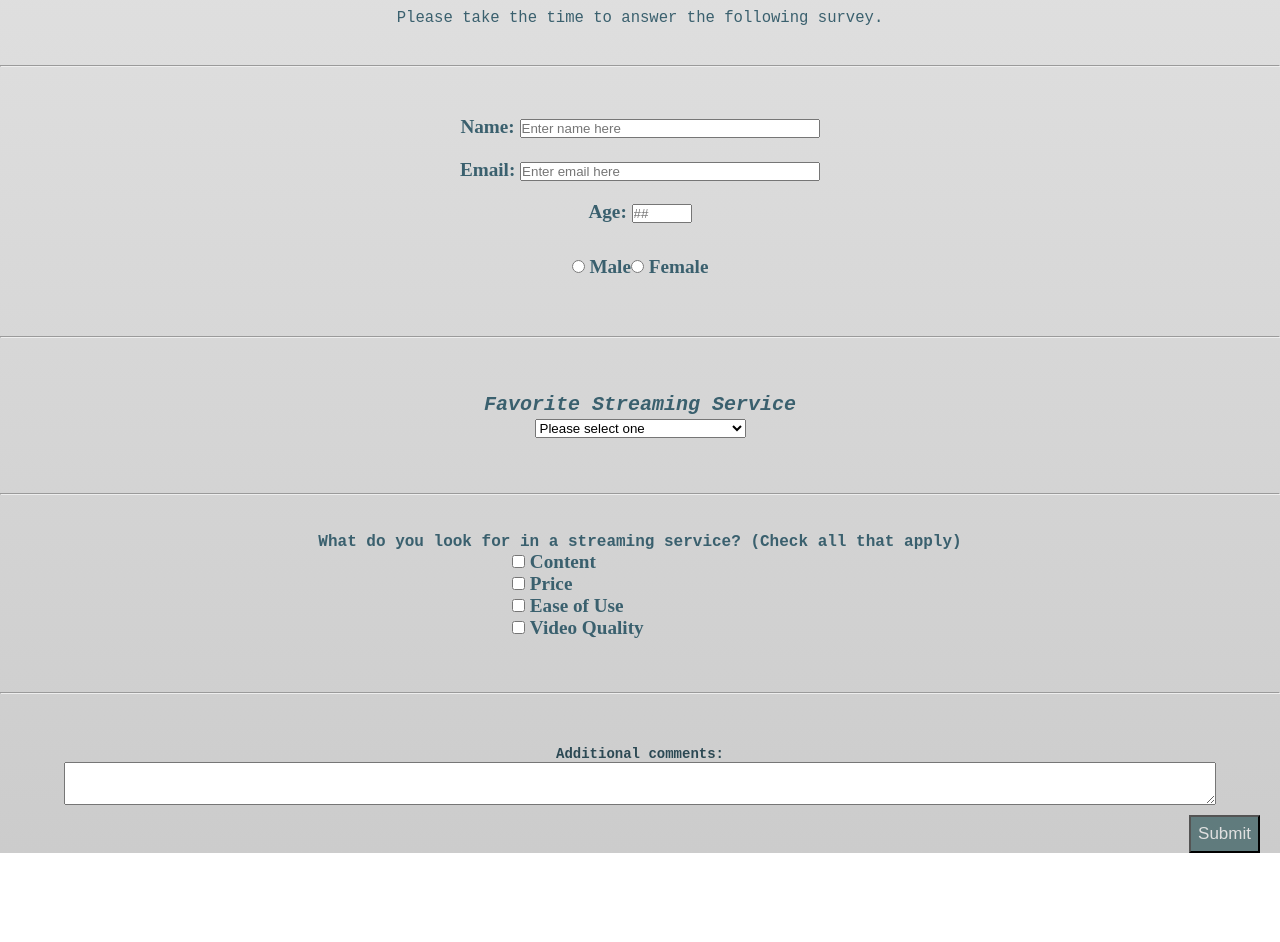
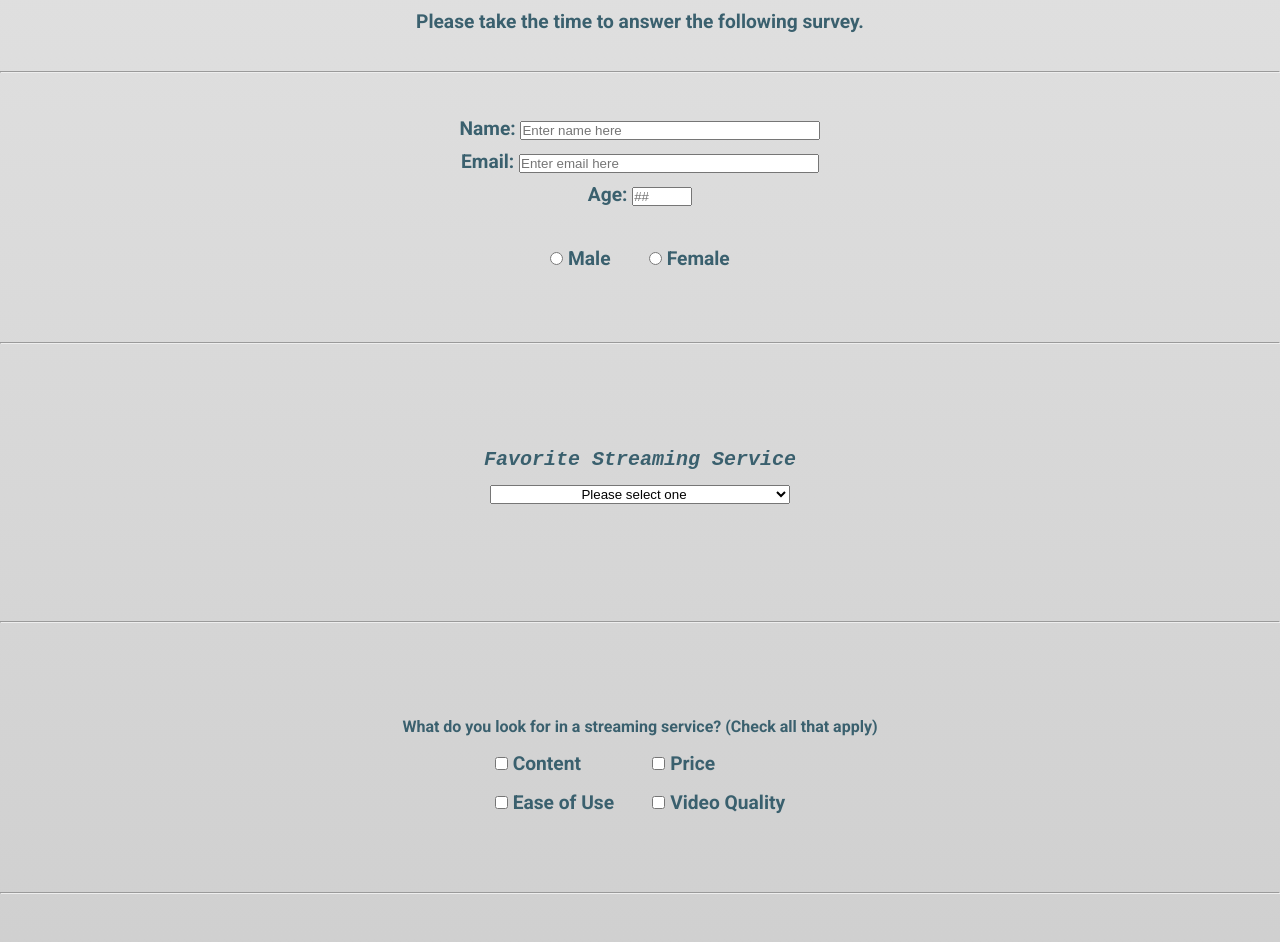
Before and after one commit to macgirl212/fcc-survey-form, a plain HTML site: page index.html in a window 1280 px wide. Shown: the part 71-1013 px from the top of the page. Before the commit the page ends 924 px from the top, so only its background shows below. Drawn offline with Linux system fonts and the light colour scheme.

Commit message:
typography changes

```diff
--- a/index.html
+++ b/index.html
@@ -15,31 +15,31 @@
         <form id="survey-form">
             <div id="first-section">
                 <div class="input-section">
-                    <label for="name" id="name-label"><b>Name:</b></label>
+                    <label for="name" id="name-label">Name:</label>
                     <input type="text" id="name"  placeholder="Enter name here" required>
                 </div>
                 <div class="input-section">
-                    <label for="email" id="email-label"><b>Email:</b></label>
+                    <label for="email" id="email-label">Email:</label>
                     <input type="email" id="email"  placeholder="Enter email here" required>
                 </div>
                 <div class="input-section">
-                    <label for="age" id="number-label"><b>Age:</b></label>
+                    <label for="age" id="number-label">Age:</label>
                     <input type="number" id="number"  min="13" max="115" placeholder="##">
                 </div>
                 <div id="radio">
                     <div class="radio-choice">
                         <input type="radio" id="male" name="gender" value="male">
-                        <label for="male"><b>Male</b></label>
+                        <label for="male">Male</label>
                     </div>
                     <div class="radio-choice">
                         <input type="radio" id="female" name="gender" value="female">
-                        <label for="female"><b>Female</b></label>
+                        <label for="female">Female</label>
                     </div>
                 </div>
             </div>
             <hr class="rounded">
-            <div id="favoriteService" required>
-                <label><em><b>Favorite Streaming Service</b></em></label><br>
+            <div id="favorite-service" required>
+                <label><em><b>Favorite Streaming Service</b></em></label>
                     <select id="dropdown">
                         <option selected disabled>Please select one</option>
                         <option value="Amazon">Amazon Prime Video</option>
@@ -72,18 +72,26 @@
             <div id="checkbox-area">
                 <p id="preferences-title"><b>What do you look for in a streaming service? (Check all that apply)</b></p>
                 <div id="preferences">
-                    <input type="checkbox" id="content" name="preferences" value="content">
-                        <label for="content"><b>Content</b></label><br>
-                    <input type="checkbox" id="price" name="preferences" value="price">
-                        <label for="price"><b>Price</b></label><br>
-                    <input type="checkbox" id="easeOfUse" name="preferences" value="easeOfUse">
-                        <label for="easeOfUse"><b>Ease of Use</b></label><br>
-                    <input type="checkbox" id="videoQuality" name="preferences" value="videoQuality">
+                    <div class="checkbox-choice">
+                        <input type="checkbox" id="content" name="preferences" value="content">
+                        <label for="content"><b>Content</b></label>
+                    </div>
+                    <div class="checkbox-choice">
+                        <input type="checkbox" id="price" name="preferences" value="price">
+                        <label for="price"><b>Price</b></label>
+                    </div>
+                    <div class="checkbox-choice">
+                        <input type="checkbox" id="easeOfUse" name="preferences" value="easeOfUse">
+                        <label for="easeOfUse"><b>Ease of Use</b></label>
+                    </div>
+                    <div class="checkbox-choice">
+                        <input type="checkbox" id="videoQuality" name="preferences" value="videoQuality">
                         <label for="videoQuality"><b>Video Quality</b></label>
+                    </div>
                 </div>
             </div>
             <hr class="rounded">
-            <div>
+            <div id="textarea-section">
                 <p id="textarea-title"><b>Additional comments:</b></p>
                 <textarea id="textarea"></textarea>
             </div>
--- a/style.scss
+++ b/style.scss
@@ -1,3 +1,5 @@
+@import url('https://fonts.googleapis.com/css2?family=Roboto:ital,wght@0,700;1,400;1,700&display=swap');
+
 $text-color: #3A606E;
 $background-color: #E0E0E0;
 
@@ -7,25 +9,19 @@ $background-color: #E0E0E0;
     box-sizing: border-box;
 }
 
-h1 {
-    font-family: 20px Helvetica, sans-serif;
-}
-
-p {
-    font-family: monospace;
-}
-
 body {
     background-image: linear-gradient(180deg, $background-color, #CCCCCC);
     font-size: 1.2em;
     text-align: center;
     color: $text-color;
+    font-family: 'Roboto', sans-serif;
 }
 
 #title {
     background-image: linear-gradient(180deg, $text-color, #467586);
     padding: 10px;
     color: $background-color;
+    font-size: 2em;
 }
 
 #description {
@@ -41,6 +37,10 @@ hr.rounded {
     display: flex;
     flex-direction: column;
     justify-content: space-around;
+}
+
+.input-section > label {
+    font-weight: bold;
 }
 
 #name {
@@ -63,26 +63,56 @@ hr.rounded {
     padding: 5px 0px 10px 0px;
 }
 
-#favoriteService {
+.radio-choice {
+    margin: 1em;
+}
+
+.radio-choice > label {
+    font-weight: bold;
+}
+
+#favorite-service {
    font-size: 20px;
    font-family: monospace;
-   padding: 1rem 0rem;
+   height: 10em;
+   display: flex;
+   flex-direction: column;
+   justify-content: center;
+   align-items: center;
 }
 
-#favoriteService:hover {
-    background-color: #d7dbd7;
+#dropdown {
+    width: 300px;
+    max-width: 90%;
+    text-align: center;
+    margin: 1em;
+}
+
+#checkbox-area {
+    height: 10em;
+    display: flex;
+    flex-direction: column;
+    justify-content: center;
 }
 
 #preferences-title {
-    font-family: monospace;
     font-size: 16px;
+    margin: 1em;
 }
 
 #preferences {
-    padding-bottom: 14px;
-    margin-left: 40%;
+    margin-left: auto;
     margin-right: auto;
     text-align: left;
+    display: grid;
+    grid-template-columns: auto auto;
+    grid-template-rows: auto auto;
+    grid-row-gap: 0.8em;
+    grid-column-gap: 2em;
+}
+
+#textarea-section {
+    height: 10em;
 }
 
 #textarea-title {
@@ -110,6 +140,7 @@ hr.rounded {
     margin-left: auto;
     margin-right: 20px;
     margin-top: 10px;
+    margin-bottom: 1em;
 }
 
 #submit:hover {
```
Also changed, not shown: style.css, 1 other file.
